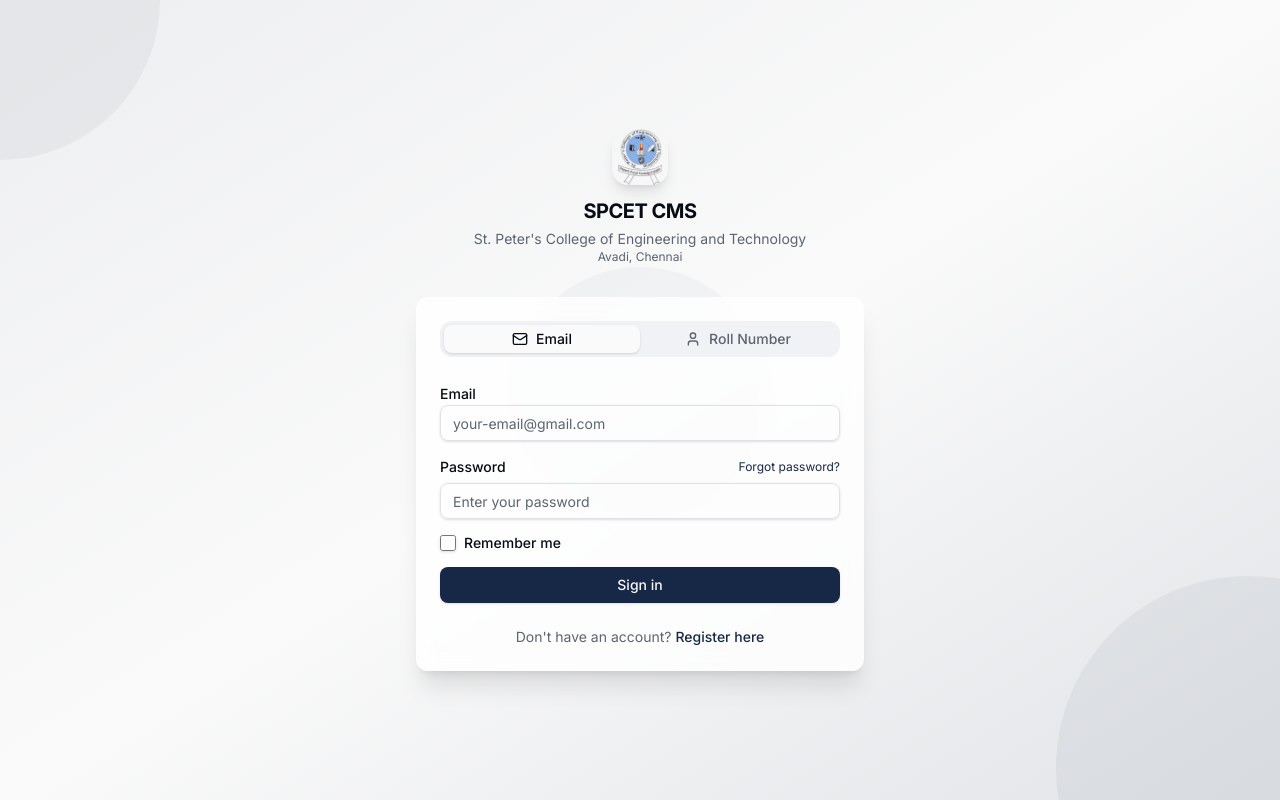
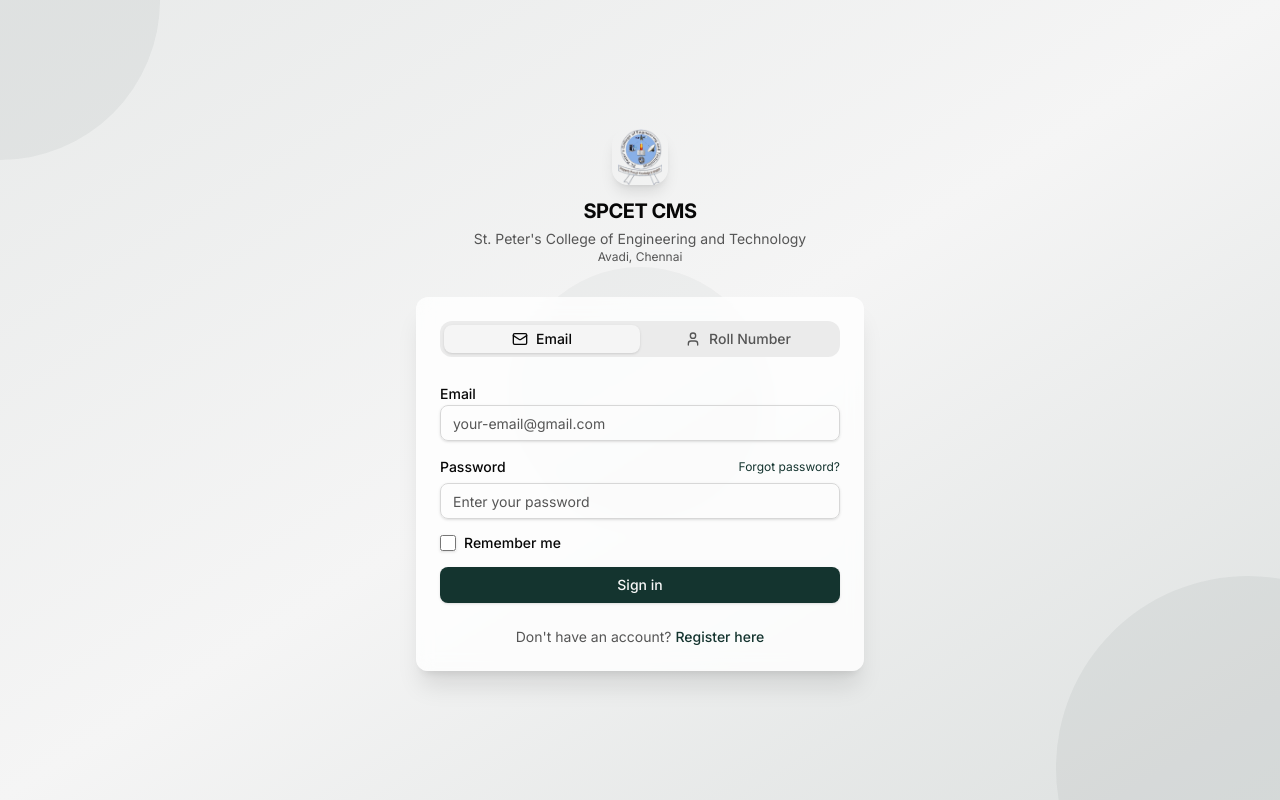
Before and after one commit to shreesaransairam19-lab/spcet-cms, a Next.js app: page /login in a window 1280 px wide. Built offline with nearby package versions, Linux system fonts and the light colour scheme.

Commit message:
Light mode: black/gray/teal, profile blue banner removed, dark mode unchanged

```diff
--- a/src/app/(dashboard)/profile/page.tsx
+++ b/src/app/(dashboard)/profile/page.tsx
@@ -53,19 +53,18 @@ export default function ProfilePage() {
         </div>
       </div>
 
-      <Card className="overflow-hidden">
-        <div className="h-24 bg-primary" />
-        <CardContent className="-mt-10 pb-8">
-          <div className="flex flex-col items-start gap-4 sm:flex-row sm:items-end">
+      <Card>
+        <CardContent className="pt-6">
+          <div className="flex flex-col items-start gap-4 sm:flex-row sm:items-center">
             <Avatar
               fallback={name}
               size="xl"
-              className="h-20 w-20 border-4 border-card shadow-md"
+              className="h-20 w-20 border-4 border-border shadow-md"
             />
-            <div className="flex flex-col gap-1 sm:pb-1">
+            <div className="flex flex-col gap-1">
               <h2 className="text-xl font-semibold tracking-tight">{name}</h2>
               <p className="text-sm text-muted-foreground">{email}</p>
-              <Badge variant={role === "admin" ? "default" : "secondary"} className="w-fit capitalize">
+              <Badge variant="secondary" className="w-fit capitalize">
                 {roleDisplay}
               </Badge>
             </div>
@@ -82,7 +81,7 @@ export default function ProfilePage() {
           <div className="divide-y">
             {infoRows.map(({ label, value, icon: Icon }) => (
               <div key={label} className="flex items-center gap-4 py-4 first:pt-0 last:pb-0">
-                <div className="flex h-9 w-9 shrink-0 items-center justify-center rounded-full bg-primary/10 text-primary">
+                <div className="flex h-9 w-9 shrink-0 items-center justify-center rounded-full bg-muted text-muted-foreground">
                   <Icon className="h-4 w-4" />
                 </div>
                 <div className="min-w-0">
--- a/src/app/globals.css
+++ b/src/app/globals.css
@@ -3,29 +3,29 @@
 @theme {
   --font-sans: var(--font-inter), ui-sans-serif, system-ui, sans-serif,
     "Apple Color Emoji", "Segoe UI Emoji", "Segoe UI Symbol", "Noto Color Emoji";
-  --color-background: oklch(0.985 0 0);
-  --color-foreground: oklch(0.15 0.02 260);
+  --color-background: oklch(0.97 0 0);
+  --color-foreground: oklch(0.13 0 0);
   --color-card: oklch(1 0 0);
-  --color-card-foreground: oklch(0.15 0.02 260);
+  --color-card-foreground: oklch(0.13 0 0);
   --color-popover: oklch(1 0 0);
-  --color-popover-foreground: oklch(0.15 0.02 260);
-  --color-primary: oklch(0.28 0.06 260);
+  --color-popover-foreground: oklch(0.13 0 0);
+  --color-primary: oklch(0.30 0.04 180);
   --color-primary-foreground: oklch(0.98 0 0);
-  --color-secondary: oklch(0.96 0.008 260);
-  --color-secondary-foreground: oklch(0.22 0.04 260);
-  --color-muted: oklch(0.96 0.005 260);
-  --color-muted-foreground: oklch(0.50 0.02 260);
-  --color-accent: oklch(0.95 0.01 260);
-  --color-accent-foreground: oklch(0.22 0.04 260);
+  --color-secondary: oklch(0.95 0 0);
+  --color-secondary-foreground: oklch(0.20 0 0);
+  --color-muted: oklch(0.94 0 0);
+  --color-muted-foreground: oklch(0.45 0 0);
+  --color-accent: oklch(0.95 0 0);
+  --color-accent-foreground: oklch(0.20 0 0);
   --color-destructive: oklch(0.55 0.22 25);
   --color-destructive-foreground: oklch(1 0 0);
-  --color-border: oklch(0.91 0.005 260);
-  --color-input: oklch(0.91 0.005 260);
-  --color-ring: oklch(0.28 0.06 260);
-  --color-sidebar: oklch(0.18 0.06 260);
-  --color-sidebar-foreground: oklch(0.96 0.005 260);
-  --color-sidebar-border: oklch(0.25 0.05 260);
-  --color-chart-1: oklch(0.28 0.06 260);
+  --color-border: oklch(0.88 0 0);
+  --color-input: oklch(0.88 0 0);
+  --color-ring: oklch(0.30 0.04 180);
+  --color-sidebar: oklch(0.13 0 0);
+  --color-sidebar-foreground: oklch(0.93 0 0);
+  --color-sidebar-border: oklch(0.25 0 0);
+  --color-chart-1: oklch(0.30 0.04 180);
   --color-chart-2: oklch(0.55 0.15 160);
   --color-chart-3: oklch(0.60 0.15 45);
   --color-chart-4: oklch(0.55 0.12 290);
```
